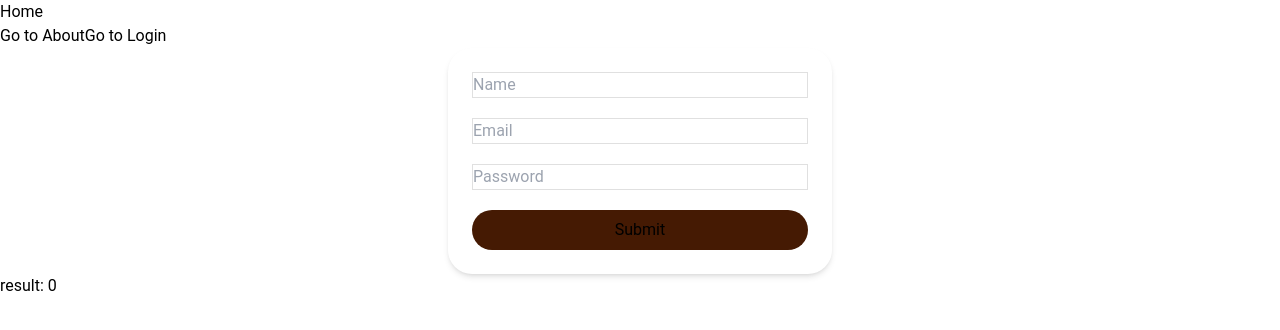
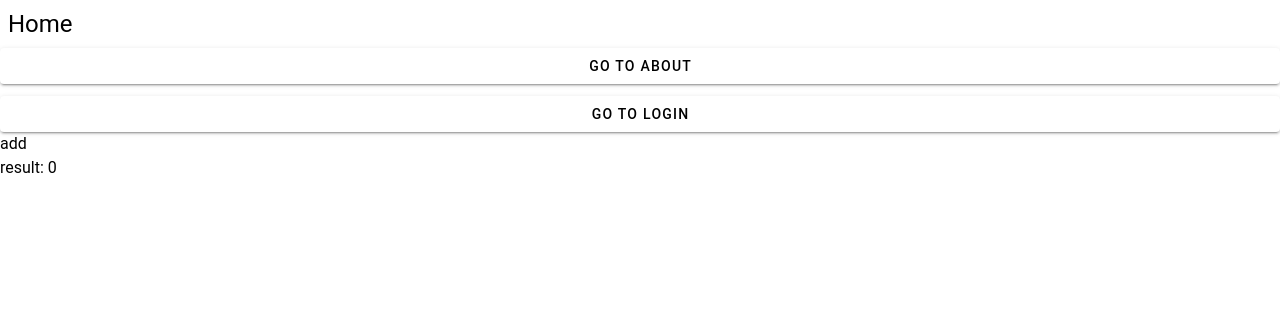
Before and after one commit to samirarezai/test-vuejs-3, a Vue app: page / in a window 1280 px wide. Shown: the top 330 px of the page. Built offline with nearby package versions, Linux system fonts and the light colour scheme; what @tanstack/vue-query would draw is missing.

Commit message:
style(src): improve ui and call to dos

```diff
--- a/src/pages/About.vue
+++ b/src/pages/About.vue
@@ -6,11 +6,15 @@ import ButtonEX from "../components/ButtonEX.vue"
 const queryClient = useQueryClient()
 
 // Query
-const {isPending, isError, data, error} = useQuery({
+const {isLoading, isError, data, error} = useQuery({
   queryKey: ['todos'],
-  queryFn: () => [{
-    title: 'string', id: 1
-  }],
+  queryFn: async () => {
+    const response = await fetch('https://jsonplaceholder.typicode.com/todos');
+    if (!response.ok) {
+      throw new Error('Network response was not ok');
+    }
+    return response.json();
+  },
 })
 
 // Mutation
@@ -33,12 +37,20 @@ function onButtonClick() {
 </script>
 
 <template>
-  <span v-if="isPending">Loading...</span>
-  <span v-else-if="isError">Error: {{ error.message }}</span>
-  <!-- We can assume by this point that `isSuccess === true` -->
-  <ul v-else>
-    <li v-for="todo in data" :key="todo.id">{{ todo.title }}</li>
+  <h2 class="text-2xl p-2">To dos</h2>
+  <span v-if="isError">Error: {{ error.message }}</span>
+  <v-skeleton-loader
+      v-else
+      :loading="isLoading"
+      type="list-item-two-line"
+  >
+  <v-card >
+  <ul>
+    <li v-for="todo in data" :key="todo.id">
+      <v-card :text="todo.title" variant="tonal" class="inline-block m-3"/>
+    </li>
   </ul>
-<!--  <ButtonEX @click="onButtonClick">Add Todo</ButtonEX>-->
-  <ButtonEX>hello</ButtonEX>
+  </v-card>
+  </v-skeleton-loader>
+
 </template>
--- a/src/pages/Home.vue
+++ b/src/pages/Home.vue
@@ -13,20 +13,18 @@ function increment() {
 </script>
 
 <template>
+  <h2 class="text-2xl p-2">Home</h2>
+  <nav>
 
-  <h1>Home</h1>
-  <nav>
-    <RouterLink to="/about">Go to About</RouterLink>
-    <RouterLink to="/login">Go to Login</RouterLink>
+    <RouterLink to="/about" class="block mb-3">
+      <v-btn block>Go to About</v-btn>
+    </RouterLink>
+    <RouterLink to="/login">
+      <v-btn block>Go to Login</v-btn>
+    </RouterLink>
+
   </nav>
-  <div class="p-6 max-w-sm mx-auto bg-white rounded-xl shadow-md flex items-center space-x-4">
-    <form @submit.prevent="increment">
-      <input v-model="name" type="text" name="name" id="name" placeholder="Name" class="mb-5 border w-full"/>
-      <input type="text" name="email" id="email" placeholder="Email" class="mb-5 border w-full"/>
-      <input type="text" name="password" id="password" placeholder="Password" class="mb-5 border w-full"/>
-      <button type="submit" class="bg-amber-950 rounded-full text-amber-50 px-3 py-2 w-full">Submit</button>
-    </form>
-  </div>
+  <button @click="increment">add</button>
   <p>
     result: {{ count }}
   </p>
```
